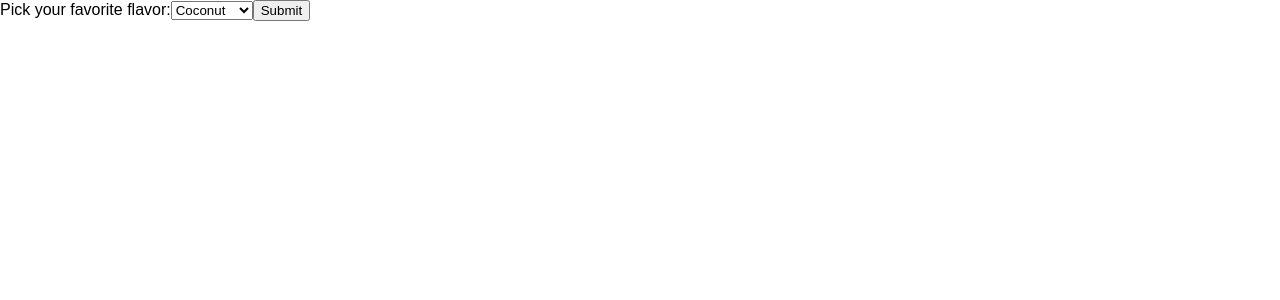
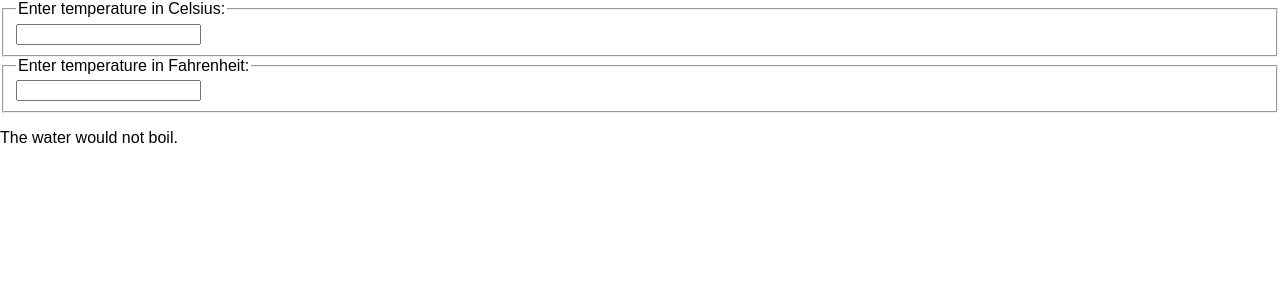
Before and after one commit to NachoTsvetkov/react-step-by-step, a React (Create React App) app: page / in a window 1280 px wide. Shown: the top 300 px of the page. Built offline with nearby package versions, Linux system fonts and the light colour scheme.

Commit message:
#10 lifting state

```diff
--- a/src/index.js
+++ b/src/index.js
@@ -2,89 +2,101 @@
 import ReactDOM from 'react-dom';
 import './index.css';
 
-class NameForm extends React.Component {
+function BoilingVerdict(props) {
+  if (props.celsius >= 100) {
+    return <p>The water would boil.</p>;
+  }
+  return <p>The water would not boil.</p>;
+}
+
+const scaleNames = {
+  c: 'Celsius',
+  f: 'Fahrenheit'
+};
+
+function toCelsius(fahrenheit) {
+  return ((fahrenheit - 32) * 5) / 9;
+}
+
+function toFahrenheit(celsius) {
+  return (celsius * 9) / 5 + 32;
+}
+
+function tryConvert(temperature, convert) {
+  const input = parseFloat(temperature);
+  if (Number.isNaN(input)) {
+    return '';
+  }
+  const output = convert(input);
+  const rounded = Math.round(output * 1000) / 1000;
+  return rounded.toString();
+}
+
+class TemperatureInput extends React.Component {
   constructor(props) {
     super(props);
-
-    this.state = { value: 'coconut' };
-
     this.handleChange = this.handleChange.bind(this);
-    this.handleSubmit = this.handleSubmit.bind(this);
+    this.state = { temperature: '' };
   }
 
-  handleChange(event) {
-    this.setState({ value: event.target.value });
-  }
-
-  handleSubmit(event) {
-    alert('A name was submitted: ' + this.state.value);
-    event.preventDefault();
+  handleChange(e) {
+    this.props.onTemperatureChange(e.target.value);
   }
 
   render() {
+    const temperature = this.props.temperature;
+    const scale = this.props.scale;
     return (
-      <form onSubmit={this.handleSubmit}>
-        <label>
-          Pick your favorite flavor:
-          <select value={this.state.value} onChange={this.handleChange}>
-            <option value="grapefruit">Grapefruit</option>
-            <option value="lime">Lime</option>
-            <option value="coconut">Coconut</option>
-            <option value="mango">Mango</option>
-          </select>
-        </label>
-        <input type="submit" value="Submit" />
-      </form>
+      <fieldset>
+        <legend>Enter temperature in {scaleNames[scale]}:</legend>
+        <input value={temperature} onChange={this.handleChange} />
+      </fieldset>
     );
   }
 }
 
-class Reservation extends React.Component {
+class Calculator extends React.Component {
   constructor(props) {
     super(props);
-    this.state = {
-      isGoing: true,
-      numberOfGuests: 2
-    };
-
-    this.handleInputChange = this.handleInputChange.bind(this);
+    this.handleCelsiusChange = this.handleCelsiusChange.bind(this);
+    this.handleFahrenheitChange = this.handleFahrenheitChange.bind(this);
+    this.state = { temperature: '', scale: 'c' };
   }
 
-  handleInputChange(event) {
-    const target = event.target;
-    const value = target.type === 'checkbox' ? target.checked : target.value;
-    const name = target.name;
+  handleCelsiusChange(temperature) {
+    this.setState({ scale: 'c', temperature: temperature });
+  }
 
-    this.setState({
-      [name]: value
-    });
+  handleFahrenheitChange(temperature) {
+    this.setState({ scale: 'f', temperature: temperature });
   }
 
   render() {
+    const scale = this.state.scale;
+    const temperature = this.state.temperature;
+    const celsius =
+      scale === 'f' ? tryConvert(temperature, toCelsius) : temperature;
+    const fahrenheit =
+      scale === 'c' ? tryConvert(temperature, toFahrenheit) : temperature;
+
     return (
-      <form>
-        <label>
-          Is going:
-          <input
-            name="isGoing"
-            type="checkbox"
-            checked={this.state.isGoing}
-            onChange={this.handleInputChange}
-          />
-        </label>
-        <br />
-        <label>
-          Number of guests:
-          <input
-            name="numberOfGuests"
-            type="number"
-            value={this.state.numberOfGuests}
-            onChange={this.handleInputChange}
-          />
-        </label>
-      </form>
+      <div>
+        <TemperatureInput
+          scale="c"
+          temperature={celsius}
+          onTemperatureChange={this.handleCelsiusChange}
+        />
+
+        <TemperatureInput
+          scale="f"
+          temperature={fahrenheit}
+          onTemperatureChange={this.handleFahrenheitChange}
+        />
+
+        <BoilingVerdict celsius={parseFloat(celsius)} />
+      </div>
     );
   }
 }
 
-ReactDOM.render(<NameForm />, document.getElementById('root'));
+ReactDOM.render(<Calculator />, document.getElementById('root'));
```
Also changed, not shown: src/apps/lifting-state.js (added, +102 -0 lines).
